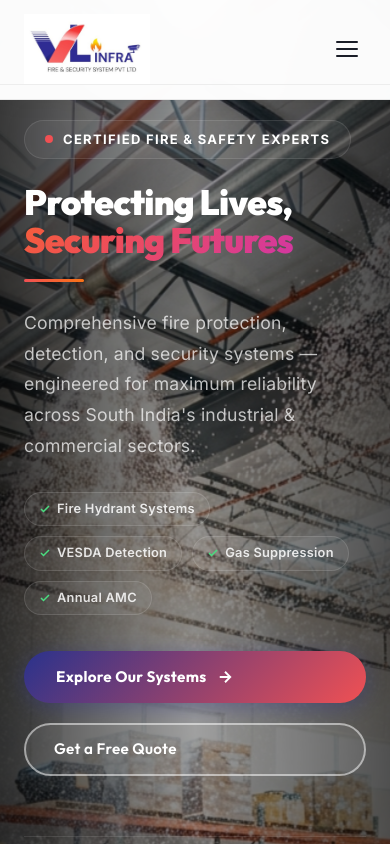
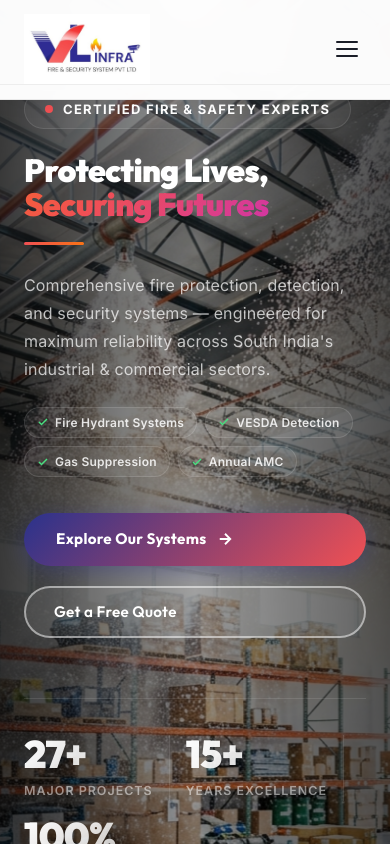
Before and after one commit to poornavenkatasaidronadula-lgtm/VL-infra, a React (Vite) app: page / in a window 390 px wide. Shown: the top 844 px of the page. Built offline with nearby package versions, Linux system fonts and the light colour scheme.

Commit message:
fix: add navbar clearance padding-top to hero section on all screen sizes

```diff
--- a/src/components/Hero.css
+++ b/src/components/Hero.css
@@ -5,6 +5,7 @@
   align-items: center;
   overflow: hidden;
   background: var(--clr-bg);
+  padding-top: 90px; /* clear fixed navbar */
 }
 
 /* ── Background Carousel ── */
@@ -332,29 +333,49 @@
 
 @media (max-width: 768px) {
   .hero {
-    padding-top: 120px; /* Clear the nav bar */
+    padding-top: 100px;
     padding-bottom: 60px;
-    align-items: flex-start; /* Push content up but below nav */
+    align-items: flex-start;
   }
   .hero__title {
-    font-size: clamp(2.4rem, 8vw, 4.5rem);
-    margin-top: 20px;
+    font-size: clamp(2.2rem, 8vw, 3.5rem);
   }
   .hero__subtitle {
-    font-size: 1.1rem;
-    margin-bottom: 30px;
+    font-size: 1rem;
+    margin-bottom: 24px;
+  }
+  .hero__chips {
+    gap: 8px;
+  }
+  .hero__chip {
+    font-size: 0.75rem;
+    padding: 5px 12px;
+  }
+  .hero__stats-grid {
+    gap: 0;
+  }
+  .hero__stat-card {
+    padding: 0 20px 0 0;
+    margin-right: 20px;
   }
 }
 
 @media (max-width: 600px) {
+  .hero {
+    padding-top: 90px;
+  }
   .hero__actions {
     flex-direction: column;
   }
   .hero__stats-grid {
-    gap: 20px;
     flex-wrap: wrap;
+    gap: 16px 0;
+  }
+  .hero__stat-card {
+    padding-right: 16px;
+    margin-right: 16px;
   }
   .hero__title {
-    font-size: 2.2rem;
+    font-size: 2rem;
   }
 }
```
